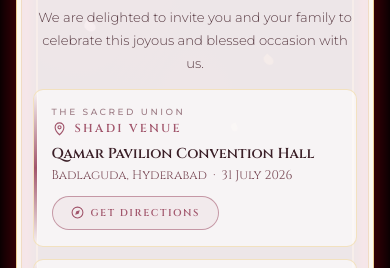
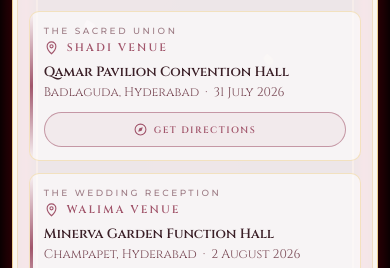
Before and after one commit to khajashamsuddin/scancover, a plain HTML site: page index.html in a window 390 px wide. Shown: the part 273-541 px from the top of the page. Drawn offline with nearby package versions, Linux system fonts and the light colour scheme; a web font is replaced by a local one.

Commit message:
updated 2

```diff
--- a/index.html
+++ b/index.html
@@ -34,8 +34,10 @@
   align-items: center;
   background: var(--bg);
   font-family: var(--font-body);
-  overflow: hidden;
+  overflow-x: hidden;
+  overflow-y: auto;
   position: relative;
+  padding: 24px 0;
 }
 
 /* ── ambient background glow ── */
@@ -84,7 +86,9 @@
 /* ── container & card ── */
 .container {
   position: relative; z-index: 5;
-  width: 92%; max-width: 460px;
+  width: min(92%, 460px);
+  max-width: 460px;
+  margin: 0 auto;
 }
 
 .card {
@@ -272,6 +276,12 @@
   transition: background .3s, border-color .3s, transform .25s, box-shadow .3s;
   position: relative;
   overflow: hidden;
+  touch-action: manipulation;
+  -webkit-tap-highlight-color: transparent;
+}
+.btn:active {
+  transform: scale(0.98);
+  box-shadow: 0 3px 10px rgba(161,85,107,.16);
 }
 .btn::before {
   content: '';
@@ -283,8 +293,10 @@
   z-index: 0;
   border-radius: 30px;
 }
-.btn:hover { color: #fff; border-color: var(--rose); box-shadow: 0 6px 18px rgba(161,85,107,.25); transform: translateY(-2px); }
-.btn:hover::before { transform: scaleX(1); transform-origin: left; }
+@media (hover: hover) and (pointer: fine) {
+  .btn:hover { color: #fff; border-color: var(--rose); box-shadow: 0 6px 18px rgba(161,85,107,.25); transform: translateY(-2px); }
+  .btn:hover::before { transform: scaleX(1); transform-origin: left; }
+}
 .btn > * { position: relative; z-index: 1; }
 
 /* ── open invitation button ── */
@@ -334,9 +346,28 @@
 }
 
 /* ── responsive ── */
-@media (max-width: 400px) {
-  .title { font-size: 2.1rem; }
-  .card  { padding: 22px 16px 20px; }
+@media (max-width: 480px) {
+  body { padding: 18px 0; align-items: flex-start; }
+  .container { width: min(94%, 460px); }
+  .card { padding: 22px 16px 20px; border-radius: 14px; }
+  .bismillah { font-size: 1.65rem; padding: 7px 10px; }
+  .eyebrow { font-size: .52rem; letter-spacing: .28em; }
+  .title { font-size: 2.05rem; }
+  .subtitle { font-size: .56rem; letter-spacing: .24em; }
+  .body-text { font-size: .79rem; line-height: 1.7; }
+  .section { padding: 13px 14px; }
+  .section-header h3 { font-size: .68rem; }
+  .section-val { font-size: .84rem; }
+  .btn { width: 100%; justify-content: center; padding: 10px 14px; font-size: .58rem; }
+}
+
+@media (max-width: 360px) {
+  .card { padding: 18px 12px 16px; }
+  .bismillah { font-size: 1.5rem; }
+  .title { font-size: 1.85rem; }
+  .body-text { font-size: .76rem; }
+  .section { padding: 12px 12px; }
+  .section-val { font-size: .78rem; }
 }
 </style>
 </head>
```
